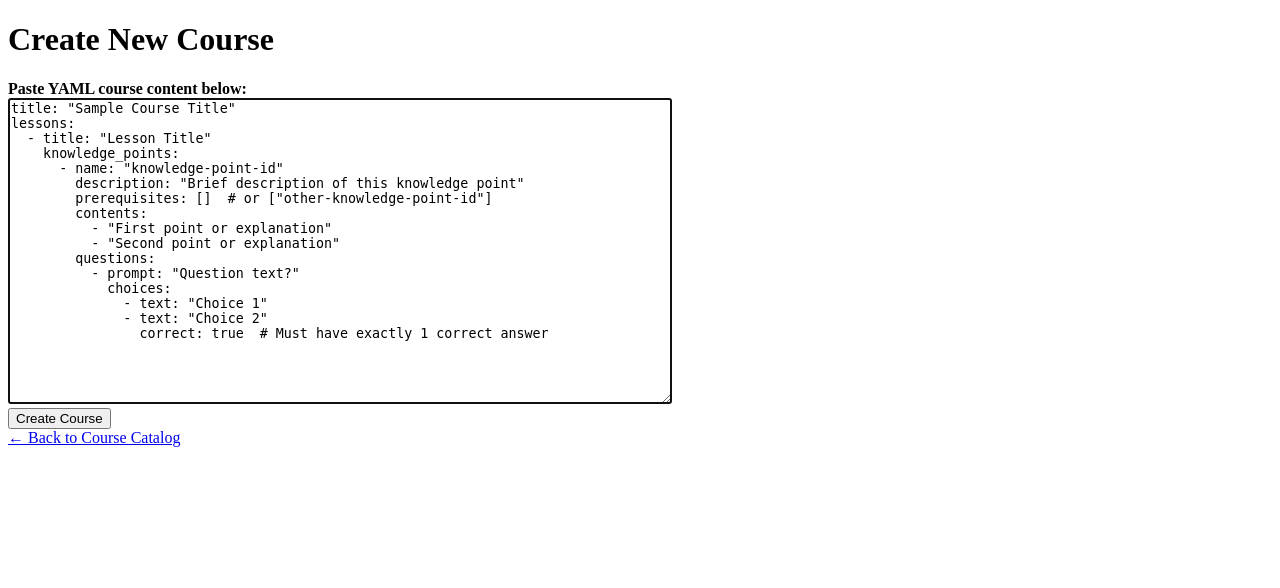
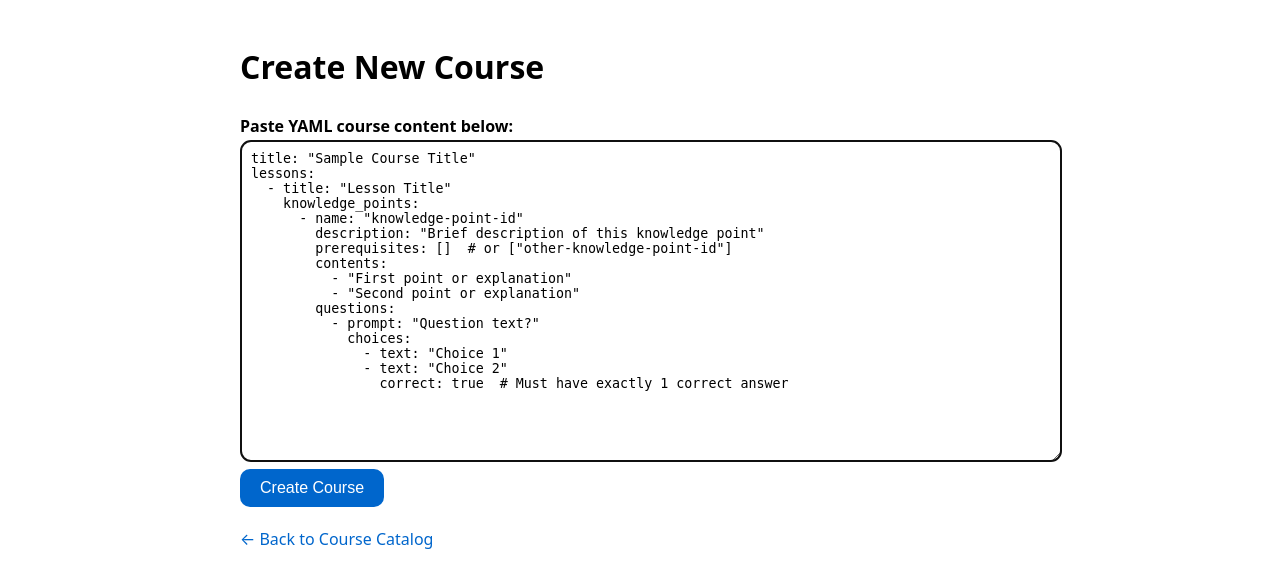
Before and after one commit to alecchendev/noobular-alpha, a Flask app: page /create in a window 1280 px wide. Shown: the top 588 px of the page. Run offline with Flask 3, Linux system fonts and the light colour scheme.

Commit message:
Just a little bit of styling

```diff
--- /dev/null
+++ b/static/global.css
@@ -0,0 +1,52 @@
+/* Global styles */
+body {
+    font-family: system-ui, -apple-system, sans-serif;
+    line-height: 1.6;
+    max-width: 800px;
+    margin: 0 auto;
+    padding: 20px;
+}
+
+a {
+    color: #0066cc;
+    text-decoration: none;
+}
+
+a:hover {
+    text-decoration: underline;
+}
+
+button {
+    background-color: #0066cc;
+    color: white;
+    border: none;
+    padding: 10px 20px;
+    font-size: 16px;
+    cursor: pointer;
+    border-radius: 10px;
+}
+
+button:hover {
+    background-color: #0052a3;
+}
+
+textarea {
+    font-family: monospace;
+    width: 100%;
+    padding: 10px;
+    border: 1px solid #ccc;
+    border-radius: 10px;
+}
+
+label {
+    display: block;
+}
+
+.question {
+    margin-bottom: 20px;
+}
+
+.back {
+    display: block;
+    margin-top: 20px;
+}
--- a/templates/course.html
+++ b/templates/course.html
@@ -89,6 +89,6 @@
         <p>No completed reviews</p>
     {% endif %}
 
-    <a href="/">← Back to Course Catalog</a>
+    <a class="back" href="/">← Back to Course Catalog</a>
 </body>
 </html>
--- a/templates/create.html
+++ b/templates/create.html
@@ -11,14 +11,12 @@
         <label for="yaml-content">
             <strong>Paste YAML course content below:</strong>
         </label>
-        <br>
         <textarea name="yaml_content" id="yaml-content" rows="20" cols="80" autofocus>{{ sample_content }}</textarea>
-        <br>
         <button type="submit">Create Course</button>
     </form>
 
     <div id="message-container"></div>
 
-    <a href="/">&larr; Back to Course Catalog</a>
+    <a class="back" href="/">&larr; Back to Course Catalog</a>
 </body>
 </html>
--- a/templates/header.html
+++ b/templates/header.html
@@ -1,2 +1,3 @@
 <meta name="viewport" content="width=device-width, initial-scale=1.0">
+<link rel="stylesheet" href="/static/global.css">
 <script src="/static/htmx.min.js"></script>
--- a/templates/knowledge_point.html
+++ b/templates/knowledge_point.html
@@ -18,7 +18,7 @@
                             {% endif %}
                         >
                         {{ choice.text }}
-                    </label><br>
+                    </label>
                 {% endfor %}
             </form>
         </div>
--- a/templates/lesson.html
+++ b/templates/lesson.html
@@ -13,6 +13,6 @@
     {% set i = 0 %}
     {% include 'knowledge_point.html' %}
 
-    <a href="/course/{{ course.id }}">← Back to {{ course.title }}</a>
+    <a class="back" href="/course/{{ course.id }}">← Back to {{ course.title }}</a>
 </body>
 </html>
--- a/templates/question_form.html
+++ b/templates/question_form.html
@@ -11,7 +11,7 @@
                         {% endif %}
                     >
                     {{ choice.text }}
-                </label><br>
+                </label>
             {% endfor %}
         </form>
     </div>
--- a/templates/question_page.html
+++ b/templates/question_page.html
@@ -10,6 +10,6 @@
 
     {% include 'question_form.html' %}
 
-    <a href="/course/{{ course.id }}">← Back to {{ course.title }}</a>
+    <a class="back" href="/course/{{ course.id }}">← Back to {{ course.title }}</a>
 </body>
 </html>
--- a/templates/quiz.html
+++ b/templates/quiz.html
@@ -49,7 +49,7 @@
         </form>
     {% endif %}
 
-    <a href="/course/{{ course.id }}">← Back to Course</a>
+    <a class="back" href="/course/{{ course.id }}">← Back to Course</a>
 
     <script>
         const startTime = {% if quiz.started_at %}new Date("{{ quiz.started_at }}".replace(' ', 'T') + 'Z').getTime(){% else %}Date.now(){% endif %};
```
